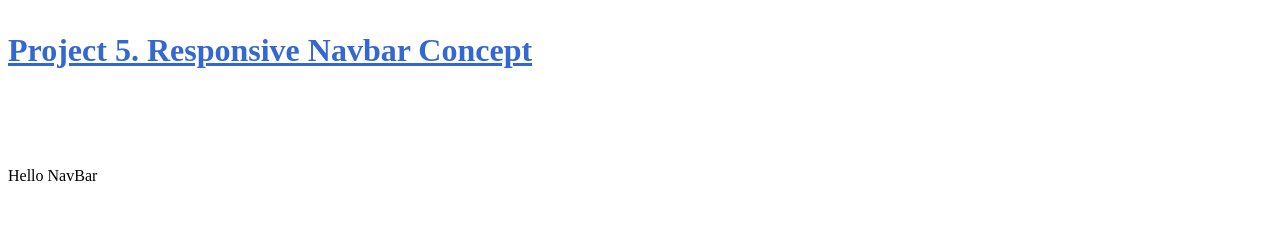
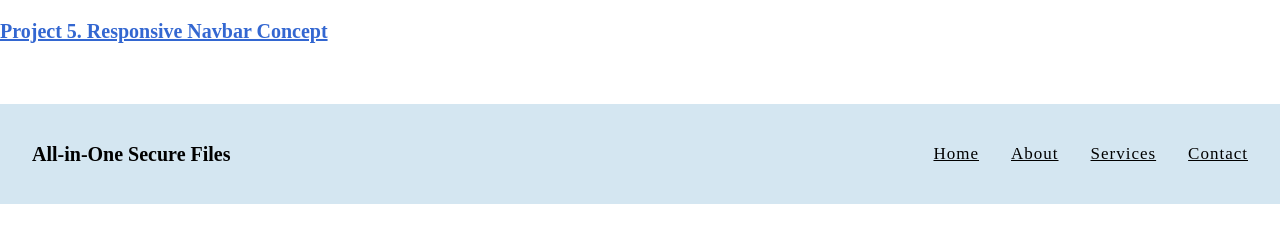
Before and after one commit to Yogesh-K-Matkar/react_concept_react_app, a React (Vite) app: page /contact in a window 1280 px wide. Shown: the top 234 px of the page. Built offline with nearby package versions, Linux system fonts and the light colour scheme; grey boxes are pictures that could not be loaded.

Commit message:
NavBar concept

```diff
--- a/src/ResponsiveNavBarApp.css
+++ b/src/ResponsiveNavBarApp.css
@@ -17,7 +17,7 @@ button {
     letter-spacing: 0.1rem;
 }
 
-li {
+ li {
     list-style: none;
 }
 
@@ -61,7 +61,7 @@ header {
 nav ul {
     display: flex;
     justify-content: flex-end;
-    /* background-color: yellow; */
+    /* background-color: yellow;  */
     gap: 3.2rem;
 }
 
@@ -77,7 +77,7 @@ nav ul {
 
     .ham-menu {
         display: inline-block;
-        /* justify-content: flex-end; */
+        justify-content: flex-end;
         text-align: end;
     }
 
--- a/src/ResponsiveNavBarApp.jsx
+++ b/src/ResponsiveNavBarApp.jsx
@@ -1,4 +1,5 @@
 import { ResponsiveNavBar } from "./components/projects/ResponsiveNavBar/pages/ResponsiveNavBar";
+import "./ResponsiveNavBarApp.css";
 
 const ResponsiveNavBarApp = () => {
   return (
--- a/src/components/projects/CRUDOperationsAxios/services/AxiosAPIMethods.jsx
+++ b/src/components/projects/CRUDOperationsAxios/services/AxiosAPIMethods.jsx
@@ -1,7 +1,9 @@
 import axios from "axios";
 
+let apiBaseURL = import.meta.env.VITE_POSTS_JSONPLACEHOLDERTYPECODEAPI_BASEURL;
+
 const initAPI = axios.create({
-  baseURL: import.meta.env.VITE_POSTS_JSONPLACEHOLDERTYPECODEAPI_BASEURL,
+  baseURL: apiBaseURL,
 });
 
 //POST Method -CREATE -C
--- a/src/components/projects/ResponsiveNavBar/components/UI/Navbar.jsx
+++ b/src/components/projects/ResponsiveNavBar/components/UI/Navbar.jsx
@@ -1,3 +1,32 @@
 export const Navbar = () => {
-  return <>Hello NavBar</>;
+  let navLinks = [
+    { url: "#", name: "Home" },
+    { url: "#", name: "About" },
+    { url: "#", name: "Services" },
+    { url: "#", name: "Contact" },
+  ];
+
+  return (
+    <header>
+      <div className="container">
+        <div className="grid navbar-grid">
+          <div className="logo">
+            <h1>All-in-One Secure Files</h1>
+          </div>
+          <nav>
+            <ul>
+              {navLinks.map((link, index) => {
+                let { url, name } = link;
+                return (
+                  <li key={index}>
+                    <a href={url}>{name}</a>
+                  </li>
+                );
+              })}
+            </ul>
+          </nav>
+        </div>
+      </div>
+    </header>
+  );
 };
```
Also changed, not shown: 1 other file (tests, documents, lock files or other folders).
